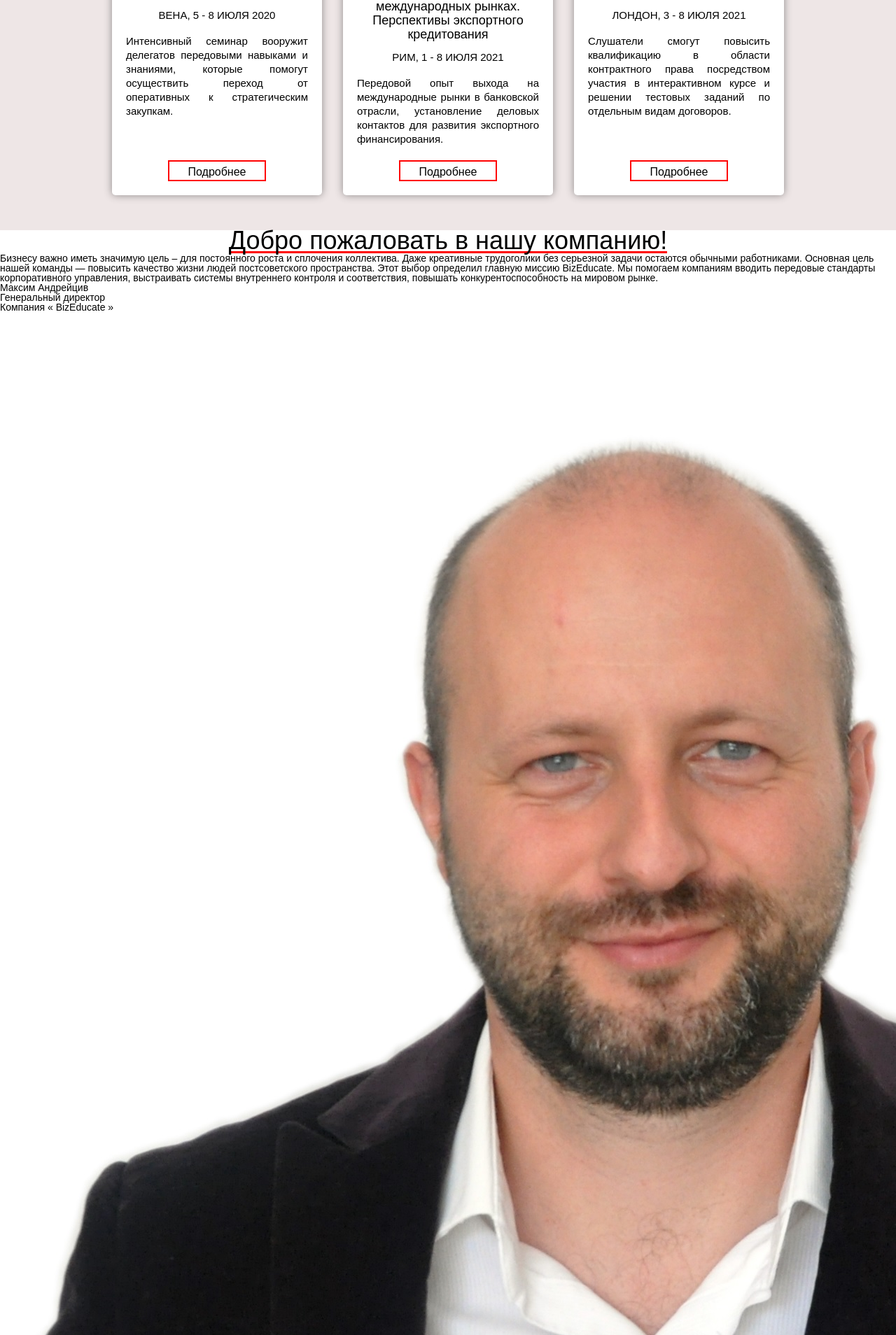
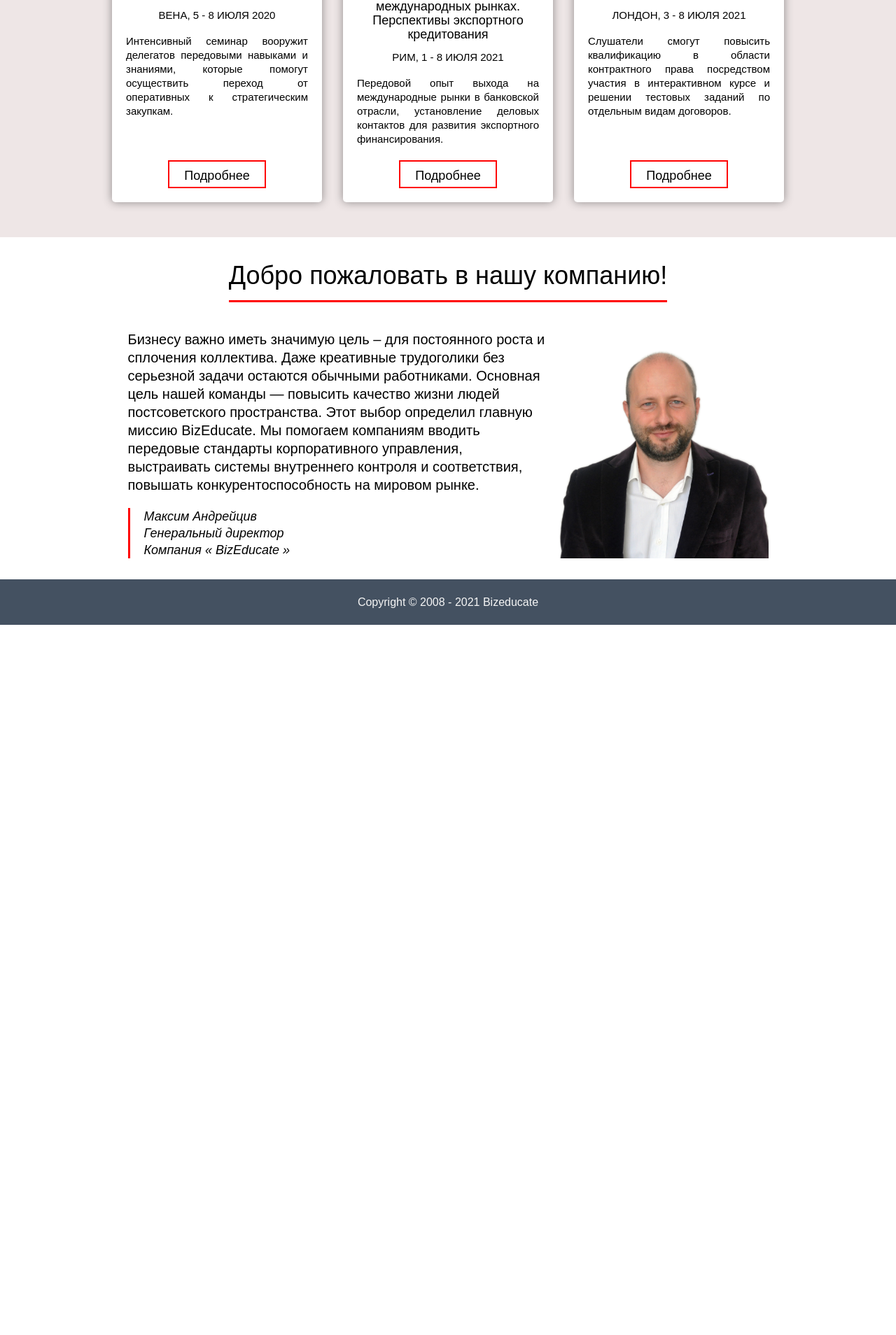
Before and after one commit to MaksymUK/Bizeducate_website_Flask, a Flask app: template bizeducateapp/templates/index.html in a window 1280 px wide. Shown: the part 1229-3137 px from the top of the page at 70% size. After the commit the page ends 2122 px from the top, so only its background shows below. Run offline with Flask 2, Linux system fonts and the light colour scheme; the template is opened without the code that fills it, so the values that code supplies are empty.

Commit message:
welcome section finished

```diff
--- a/bizeducateapp/static/styles/style.css
+++ b/bizeducateapp/static/styles/style.css
@@ -27,7 +27,7 @@ html, body {
   width: 100%;
   font-size: 100%;
   line-height: 1;
-  font-size: 14px;
+  font-size: 16px;
   font-family: Arial;
   -ms-text-size-adjust: 100%;
   -moz-text-size-adjust: 100%;
@@ -285,7 +285,7 @@ h1, h2, h3, h4, h5, h6 {
 /*---------------FOOTER------------------*/
 
 .footer {
-  background-color: #444A9E;
+  background-color: #445161;
 
 }
 .footer__container {}
@@ -373,12 +373,12 @@ h1, h2, h3, h4, h5, h6 {
 .item-upcomming-events__buttom {
 
   margin: 0 60px;
-  height: 30px;
-  line-height: 30px;
+  height: 40px;
+  line-height: 40px;
   text-align: center;
   vertical-align: middle;
   border: 2px solid red;
-  font-size: 16px;
+  font-size: 18px;
 }
 .item-upcomming-events__buttom:hover {
   background-color: red;
@@ -387,3 +387,43 @@ h1, h2, h3, h4, h5, h6 {
 .item-upcomming-events__buttom a {
   color: black;
 }
+
+/*-------------------WELCOME-------------------------*/
+
+.welcome {
+  align-items: center;
+}
+.welcome__title {
+  padding: 40px 0 20px 0;
+}
+.welcome__row {
+  margin:40px 0 30px 0;
+  display: flex;
+  justify-content: center;
+
+}
+.welcome__text-body {
+  flex: 0 1 600px;
+  padding: 0 -15px 0 0;
+}
+.welcome__text {
+  font-size: 20px;
+  line-height: 26px;
+}
+.welcome__signature {
+  margin: 20px 0 0 0;
+  padding: 0 0 0 20px;
+  font-size: 18px;
+  font-style: italic;
+  line-height: 24px;
+  border-left: 3px solid red;
+}
+.welcome__image {
+  flex: 0 0 300px;
+  margin: 0 0 0 15px;
+}
+.welcome__image img {
+  height: 100%;
+  width: 100%;
+  object-fit: cover;
+}
--- a/bizeducateapp/templates/index.html
+++ b/bizeducateapp/templates/index.html
@@ -113,6 +113,7 @@
 				</div>
 			</section>
 			<section class="welcome">
+				<div class="container">
 					<div class="welcome__title title">Добро пожаловать в нашу компанию!</div>
 					<div class="welcome__row">
 						<div class="welcome__text-body">
@@ -122,6 +123,7 @@
 						</div>
 						<div class="welcome__image">
 							<img src="/bizeducateapp/static/maksym.jpg" alt="Director">
+						</div>
 					</div>
 				</div>
 			</section>
```
Lines whose indentation alone changed are shown as unchanged.
